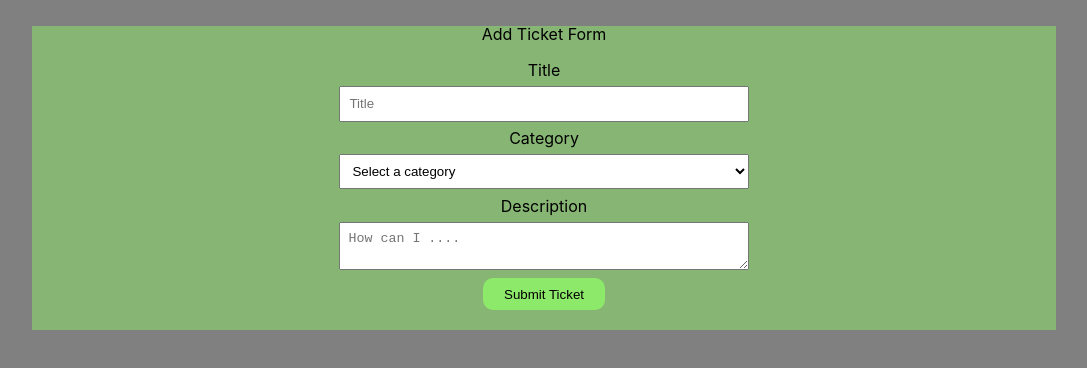
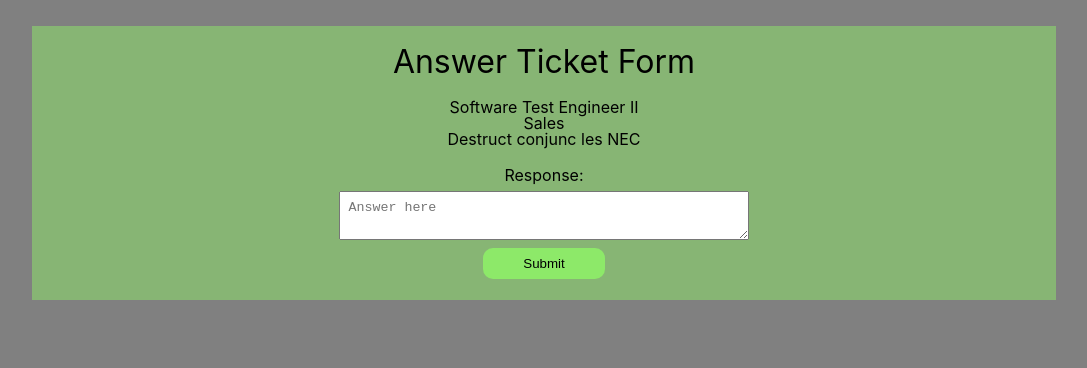
Before and after one commit to mjherich/Lambda-School-Coursework, a React (Create React App) app in the folder devdesk/: page /signup in a window 1280 px wide. Shown: the top 368 px of the page, without its empty margins (96-1183 px from the left). Built offline with nearby package versions, Linux system fonts and the light colour scheme.

Commit message:
prototype styling for answer ticket done

```diff
--- a/devdesk/src/App.css
+++ b/devdesk/src/App.css
@@ -40,6 +40,11 @@
   margin: 2% auto;
 }
 
+.form-div h2{
+  font-size:2rem;
+  padding:2%;
+}
+
 .form-div form {
   display:flex;
   flex-direction:column;
--- a/devdesk/src/App.js
+++ b/devdesk/src/App.js
@@ -1,13 +1,13 @@
 import React from 'react';
 import './App.css';
 
-import AddTicket from './components/Student/AddTicket'
+import AnswerTicket from './components/Helper/AnswerTicket'
 
 function App() {
 
   return (
     <div className="App">
-      <AddTicket />
+      <AnswerTicket />
     </div>
   );
 }
--- a/devdesk/src/components/Helper/AnswerTicket.js
+++ b/devdesk/src/components/Helper/AnswerTicket.js
@@ -14,14 +14,15 @@ const AnswerTicket = () => {
         //redirect to dashboard or individual ticket route to see updated ticket
     }
     return (
-        <div>
+        <div className='form-div'>
+            <h2>Answer Ticket Form</h2>
             <div>
                 <h3>{ticket.title}</h3>
                 <p>{ticket.category}</p>
                 <p>{ticket.description}</p>
             </div>
             <form onSubmit={handleSubmit}>
-                <label>Response</label>
+                <label>Response:</label>
                 <textarea value={answer} onChange={(e) => setAnswer(e.target.value)} placeholder='Answer here' />
                 <button type='submit'>Submit</button>
             </form>
```
